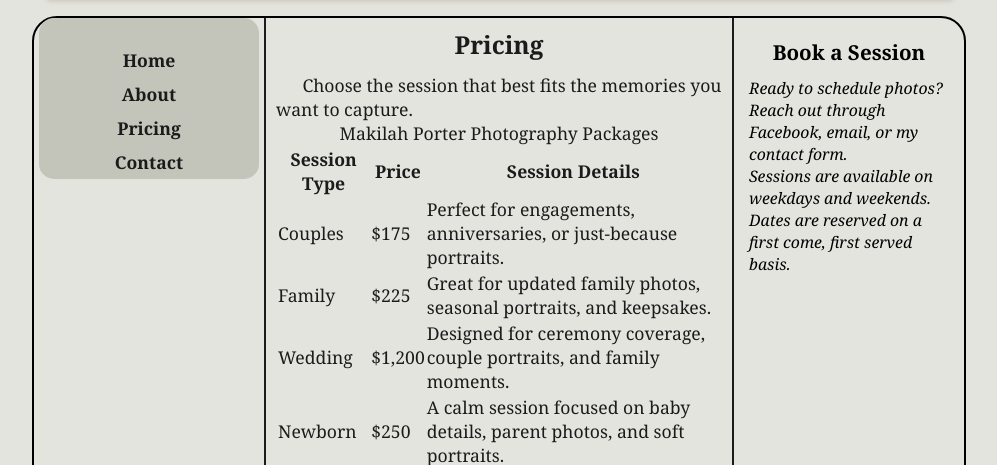
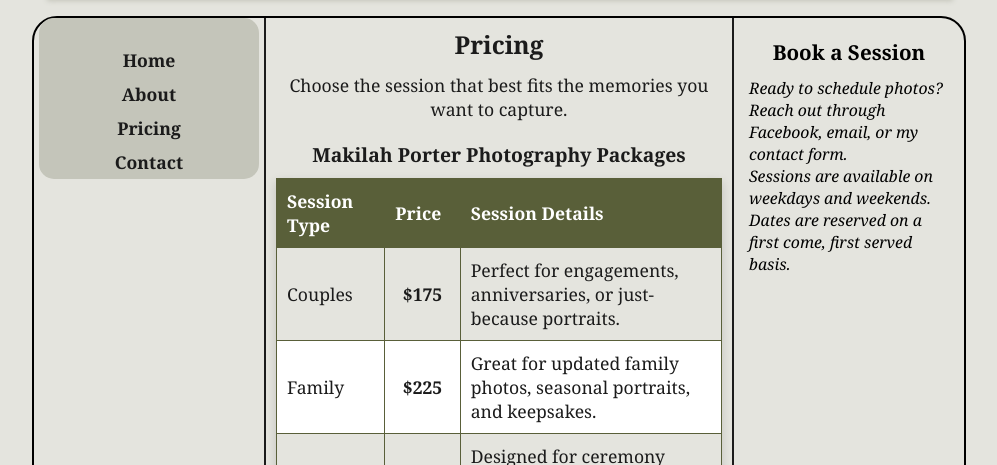
Before and after one commit to MakilahIronshell/MIronshell26, a plain HTML site: page pricing.html in a window 1280 px wide. Shown: the part 335-800 px from the top of the page, without its empty margins (143-1140 px from the left). Drawn offline with Linux system fonts and the light colour scheme.

Commit message:
Add files via upload

```diff
--- a/CSS/styles.css
+++ b/CSS/styles.css
@@ -4,9 +4,6 @@
 
    Author:   Makilah Ironshell
    Date:     4-6-26
-
-
-
 */
 
 * {
@@ -17,7 +14,7 @@
 body {
     font-size: 1.1em;
     font-family: Georgia, 'Times New Roman', serif;
-	background-color: #E4E4DE;
+    background-color: #E4E4DE;
 }
 
 #container {
@@ -26,7 +23,6 @@ body {
     margin: 0 auto;
     background-color: #E4E4DE;
 }
-
 
 header {
     width: 900px;
@@ -56,13 +52,13 @@ nav ul li a {
     padding: 5px;
     color: #1B1B1B;
     text-decoration: none;
-    display:block;
+    display: block;
 }
 
 nav ul li a:hover {
     background: #595F39;
     border-radius: 10px;
-    color:#1B1B1B;
+    color: #1B1B1B;
 }
 
 #main {
@@ -72,14 +68,13 @@ nav ul li a:hover {
     color: #1B1B1B;
     border-left: 2px #1B1B1B solid;
     border-right: 2px #1B1B1B solid;
-
 }
 
 #main p {
     text-indent: 1.5em;
 }
 
-figure{
+figure {
     padding-top: 10px;
     text-align: center;
 }
@@ -121,8 +116,8 @@ footer {
     color: #C4C5BA;
     font-weight: bold;
     text-align: center;
-	border-bottom-left-radius: 25px;
-	border-bottom-right-radius: 25px;
+    border-bottom-left-radius: 25px;
+    border-bottom-right-radius: 25px;
 }
 
 #wrapper {
@@ -130,8 +125,9 @@ footer {
     margin-bottom: 10px;
     border: 2px solid;
     border-radius: 25px;
+}
 
-}/* navigation for footer */
+/* navigation for footer */
 footer a:link {
     color: white;
     text-decoration: none;
@@ -139,7 +135,6 @@ footer a:link {
 
 footer a:visited {
     color: white;
-    background-color: C4C5BA;
     text-decoration: none;
 }
 
@@ -175,3 +170,69 @@ aside img {
     border-radius: 15px;
     box-shadow: 0 4px 10px rgba(0,0,0,0.2);
 }
+
+.aboutPhoto {
+    text-align: center;
+    margin: 30px 0;
+}
+
+.aboutPhoto img {
+    width: 100%;
+    max-width: 300px;
+    height: auto;
+    border-radius: 20px;
+    box-shadow: 0 6px 15px rgba(0,0,0,0.2);
+}
+
+.pricingIntro {
+    margin-bottom: 20px;
+    text-align: center;
+}
+
+#main .pricingIntro {
+    text-indent: 0;
+}
+
+.pricingTable {
+    width: 100%;
+    margin: 15px auto 25px;
+    border-collapse: collapse;
+    background-color: white;
+    box-shadow: 0 4px 10px rgba(0,0,0,0.15);
+}
+
+.pricingTable caption {
+    padding-bottom: 10px;
+    font-weight: bold;
+    font-size: 1.1em;
+}
+
+.pricingTable th,
+.pricingTable td {
+    border: 1px solid #595F39;
+    padding: 10px;
+    text-align: left;
+}
+
+.pricingTable th {
+    background-color: #595F39;
+    color: white;
+}
+
+.pricingTable tr:nth-child(even) {
+    background-color: #E4E4DE;
+}
+
+.pricingTable td:nth-child(2) {
+    font-weight: bold;
+    text-align: center;
+}
+
+.pricingNote {
+    font-style: italic;
+    text-align: center;
+}
+
+#main .pricingNote {
+    text-indent: 0;
+}
```
